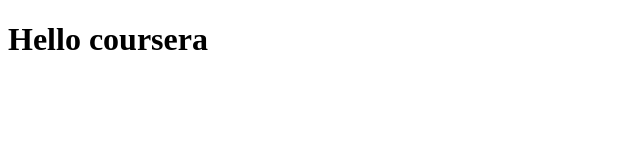
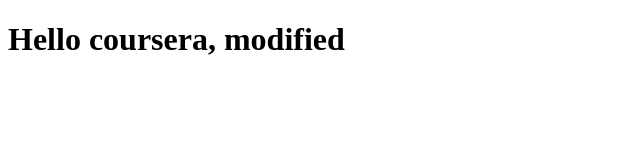
Before and after one commit to stanislauliubinski/test, a plain HTML site: page site/index.html in a window 1280 px wide. Shown: the whole page, without its empty margins (0-640 px from the left). Drawn offline with Linux system fonts and the light colour scheme.

Commit message:
Small addition to our page content.

```diff
--- a/site/index.html
+++ b/site/index.html
@@ -4,6 +4,6 @@
 	<title>Hello Coursera</title>
 </head>
 <body>
-<h1>Hello coursera</h1>
+<h1>Hello coursera, modified</h1>
 </body>
 </html>
```
